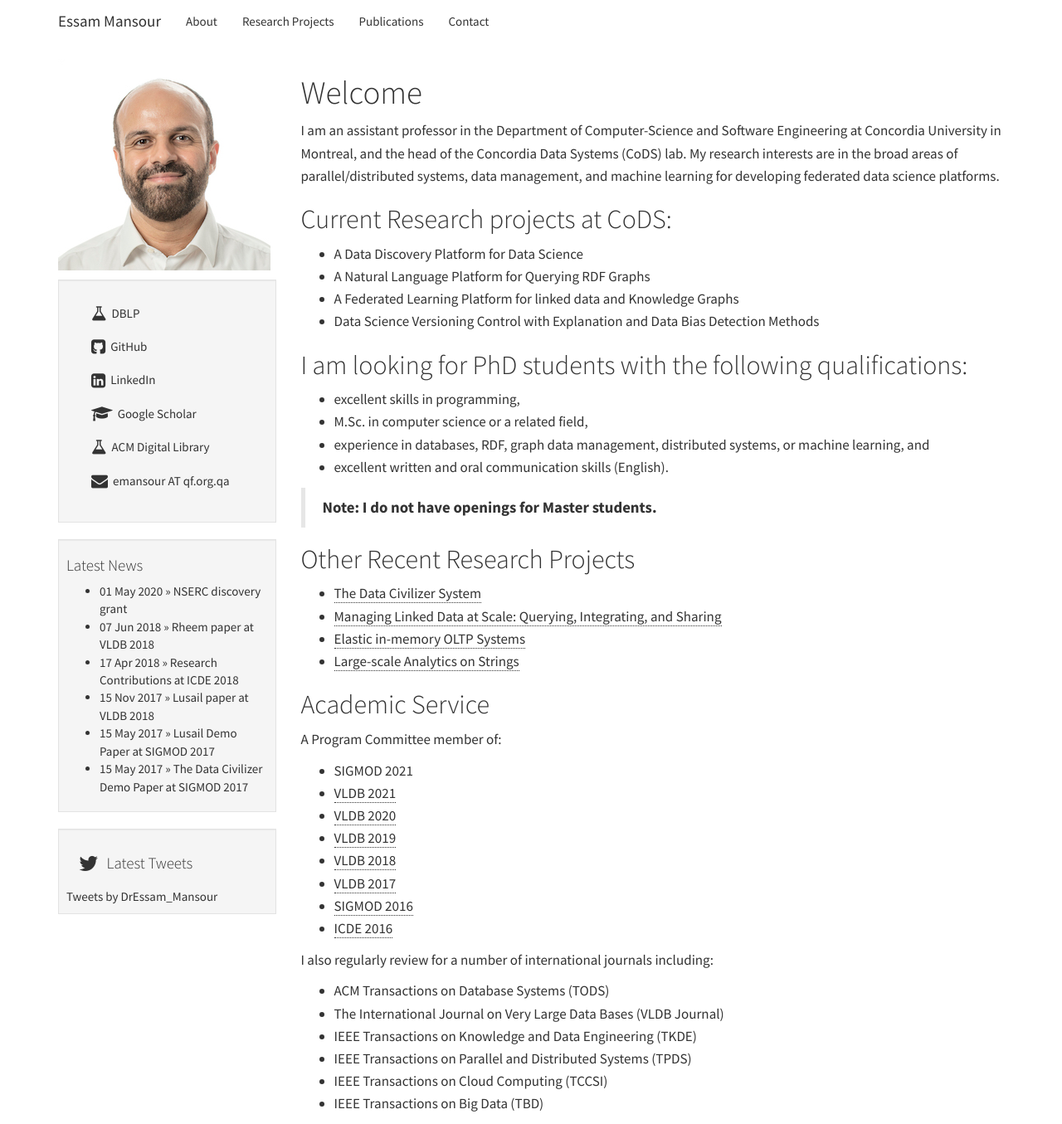
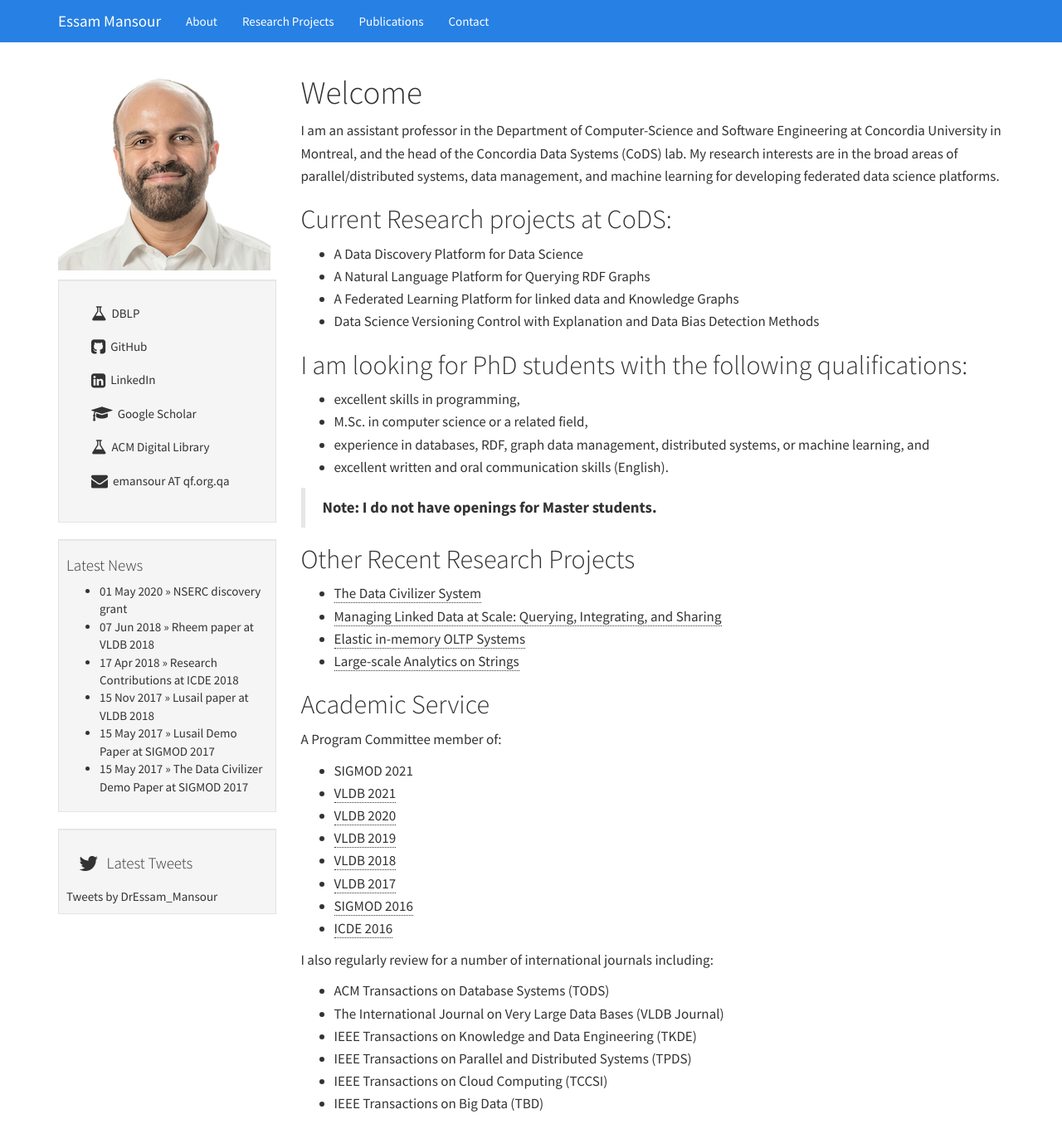
Before and after one commit to mansoure/mansoure.github.io, a Jekyll site: the page built from index.md, in a window 1280 px wide and 1355 px high. Shown: the whole window at 83% size. Built offline with Jekyll 4.4.1, drawn with Linux system fonts in a browser that asks for light colours; comment, search, counter and statistics services are not loaded.

Commit message:
use Concordia color

```diff
--- a/_layouts/default.html
+++ b/_layouts/default.html
@@ -47,7 +47,7 @@
 		<!--nav class="navbar navbar-light navbar-fixed-top"
 		style="background-color: #932439; hover:background-color:#FFEF74;"
 		role="navigation"-->
-		<nav class="navbar navbar-dark navbar-fixed-top" role="navigation">
+		<nav class="navbar navbar-dark bg-primary navbar-fixed-top" role="navigation">
 				<div class="container">
 			        <div class="navbar-header">
 			            <button type="button" class="navbar-toggle" data-toggle="collapse" data-target=".navbar-ex1-collapse">
```
